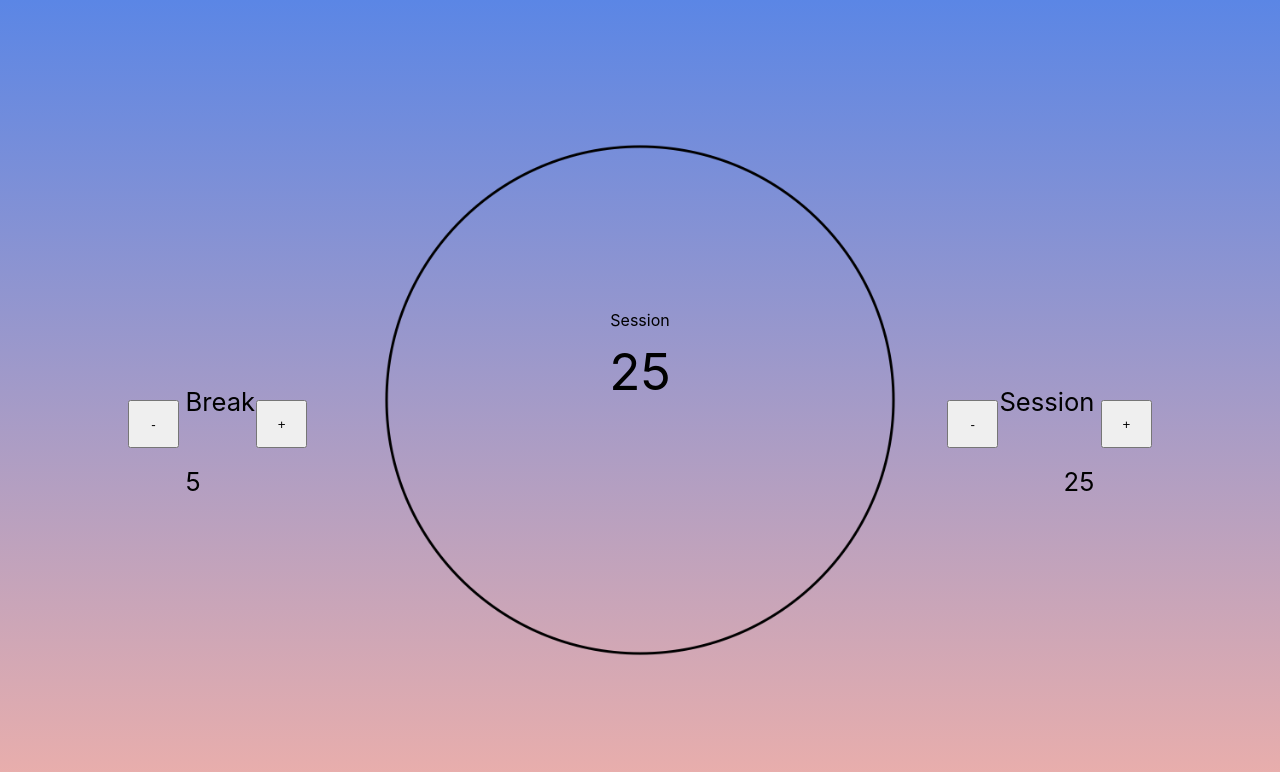
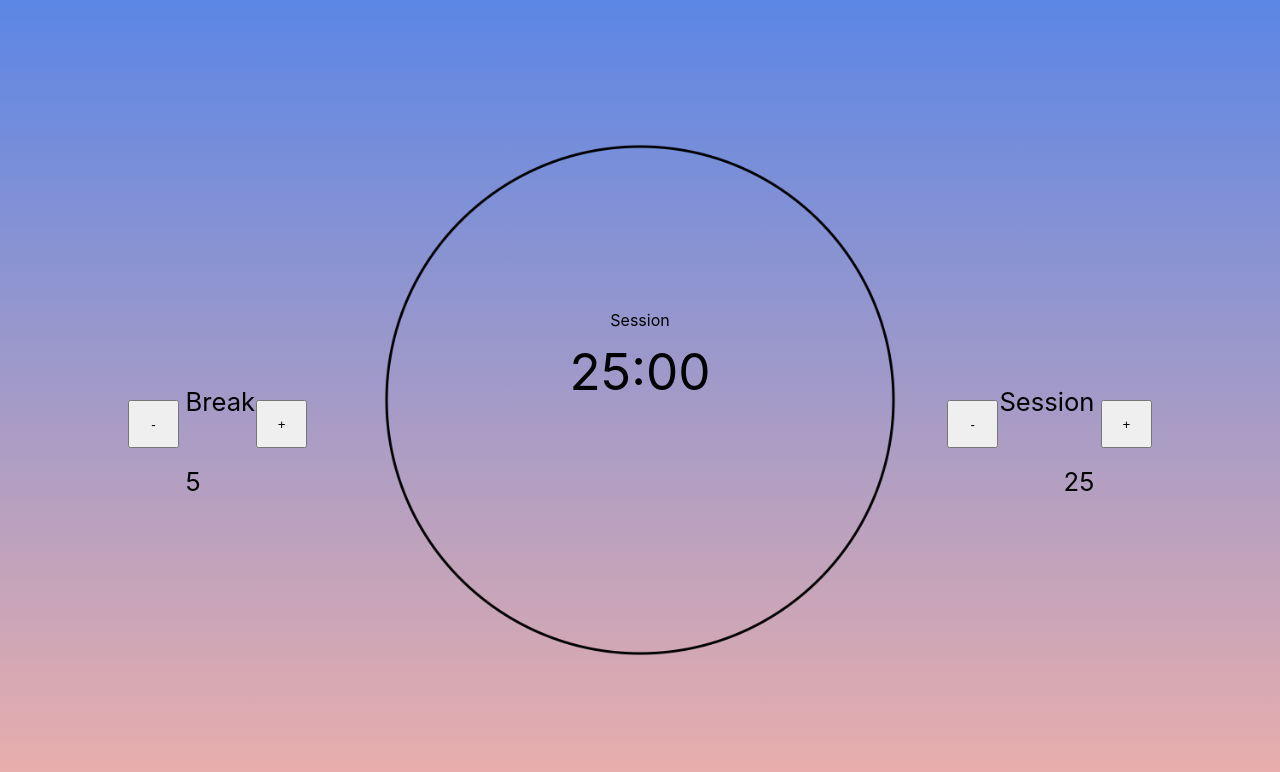
Before and after one commit to koookee/pomodoro-timer, a React (Create React App) app: page / in a window 1280 px wide. Shown: the top 772 px of the page. Built offline with nearby package versions, Linux system fonts and the light colour scheme.

Commit message:
Changed the timer to a mm:ss (minute & second) format.

```diff
--- a/src/App.js
+++ b/src/App.js
@@ -18,16 +18,15 @@ class App extends React.Component{
   }
   handleClickAddBreak(){
     if(this.state.breakTime < 60) this.setState({breakTime: this.state.breakTime + 1})
-
   }
   handleClickSubBreak(){
-    if(this.state.breakTime > 0) this.setState({breakTime: this.state.breakTime - 1})
+    if(this.state.breakTime > 1) this.setState({breakTime: this.state.breakTime - 1})
   }
   handleClickAddSession(){
     if(this.state.sessionTime < 60)this.setState({sessionTime: this.state.sessionTime + 1})
   }
   handleClickSubSession(){
-    if(this.state.sessionTime > 0)this.setState({sessionTime: this.state.sessionTime - 1})
+    if(this.state.sessionTime > 1)this.setState({sessionTime: this.state.sessionTime - 1})
   }
   render(){
     let generalDisplay = {height: "100vh", backgroundImage: "linear-gradient(to top, #EDAFAA , #5B86E5)"};
--- a/src/Components/Clock.js
+++ b/src/Components/Clock.js
@@ -7,6 +7,10 @@ import * as Icon from 'react-bootstrap-icons';
 class Clock extends React.Component{
   constructor(){
     super();
+    this.countdown = this.countdown.bind(this);
+  }
+  countdown(){
+    console.log("Test");
   }
   render(){
     let clockDisplay = {
@@ -16,10 +20,13 @@ class Clock extends React.Component{
     let timer = {
       position:"fixed",top:"40%", left:"50%", transform:"translate(-50%,-50%)"
     };
+    let seconds = (this.props.time * 60) % 60;
+    seconds = ("0" + seconds).slice(-2); //Transforms the number to two digits. ex: 7 -> 07
+    setInterval(this.countdown,1000);
     return(
       <div>
         <img style={clockDisplay} src={ClockLogo} alt="Clock Logo" />
-        <p style={timer} type="button">{this.props.time}</p>
+        <p style={timer}>{this.props.time}:{seconds}</p>
         <div style={timer}>{this.props.phase}</div>
       </div>
     )
```
Also changed, not shown: 1 other file (tests, documents, lock files or other folders).
